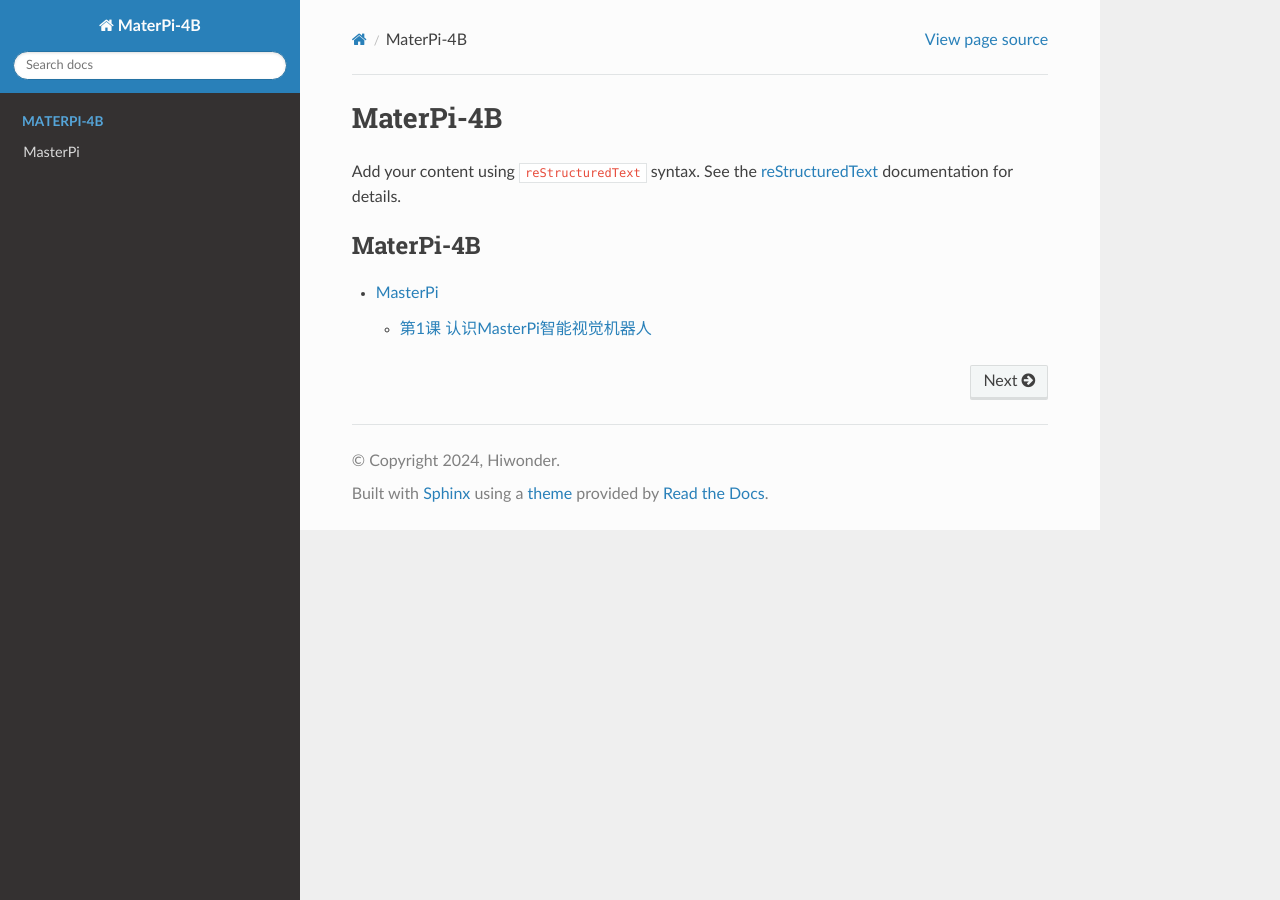
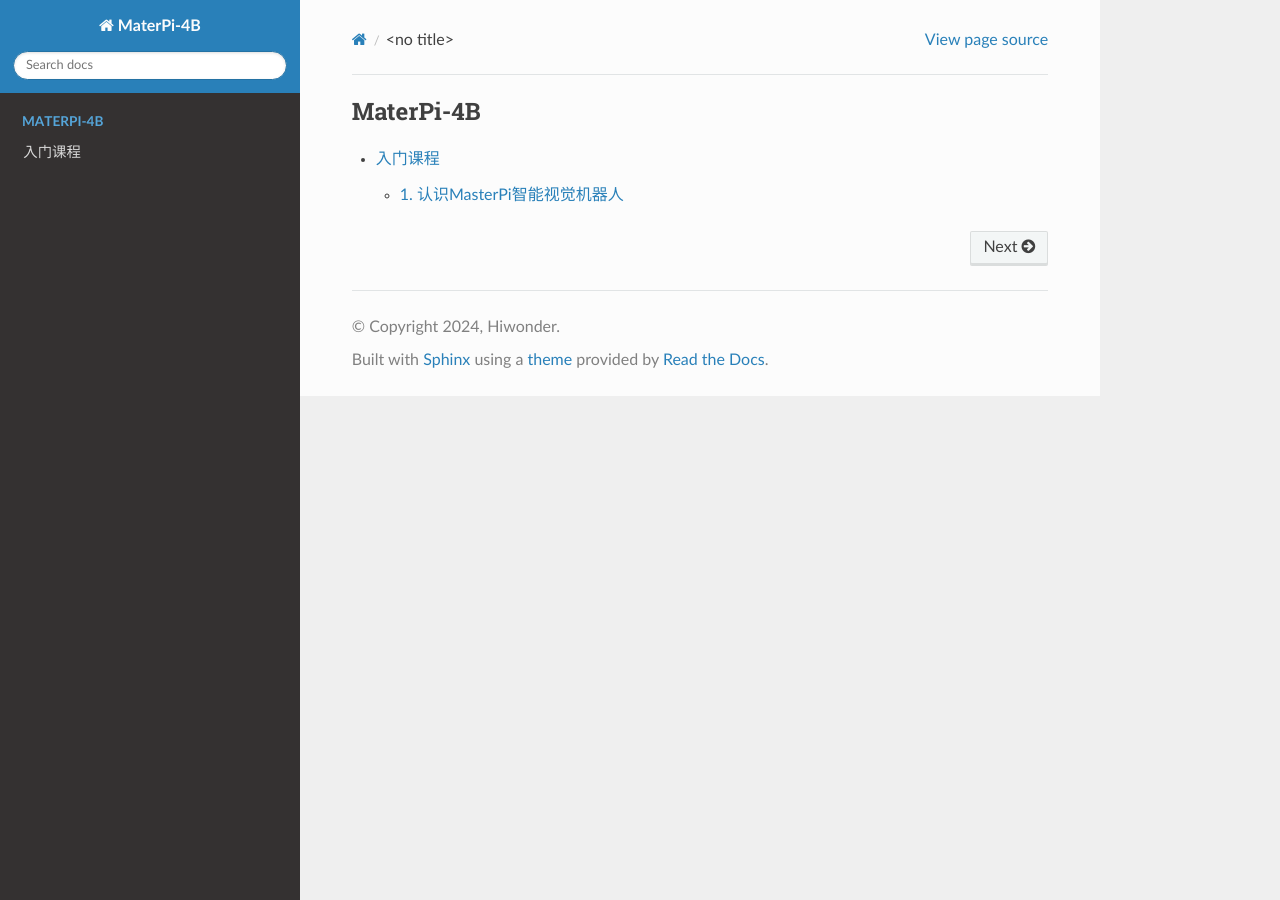
Before and after one commit to Hiwonder-docs/MasterPi-4B, a Sphinx documentation site: the page built from source/index.rst, in a window 1280 px wide. Built offline with Sphinx 7.4.7 and the Read the Docs theme 2.0.0, drawn with Linux system fonts in a browser that asks for light colours.

Commit message:
first commit

```diff
--- a/source/MasterPi/MasterPi.md
+++ b/source/MasterPi/MasterPi.md
@@ -1,6 +1,5 @@
-# MasterPi
-
-## 第1课 认识MasterPi智能视觉机器人
+# 入门课程
+##  1. 认识MasterPi智能视觉机器人
 
 ### 1.产品简介
 
--- a/source/index.rst
+++ b/source/index.rst
@@ -2,14 +2,6 @@
    sphinx-quickstart on Thu Jul 25 14:39:47 2024.
    You can adapt this file completely to your liking, but it should at least
    contain the root `toctree` directive.
-
-MaterPi-4B
-========================
-
-Add your content using ``reStructuredText`` syntax. See the
-`reStructuredText <https://www.sphinx-doc.org/en/master/usage/restructuredtext/index.html>`_
-documentation for details.
-
 
 .. toctree::
    :maxdepth: 2
```
